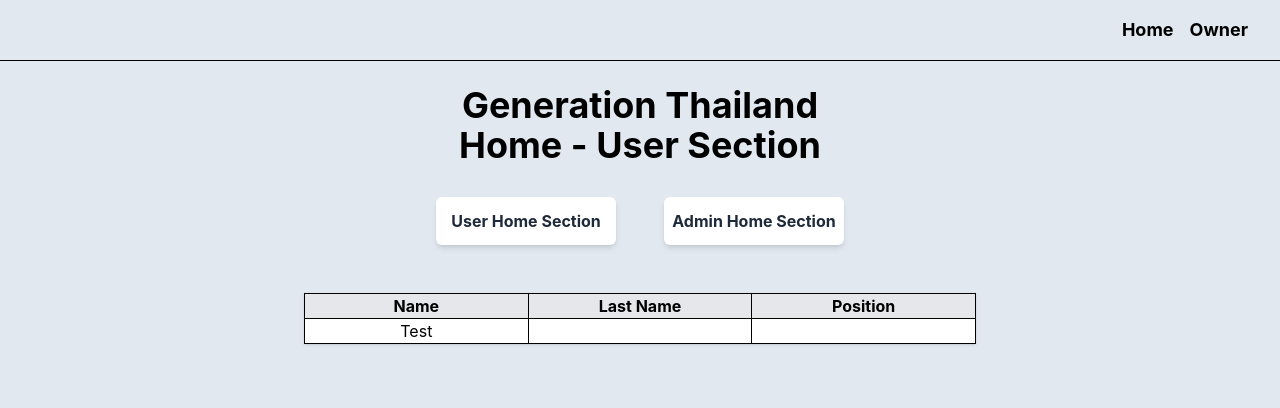
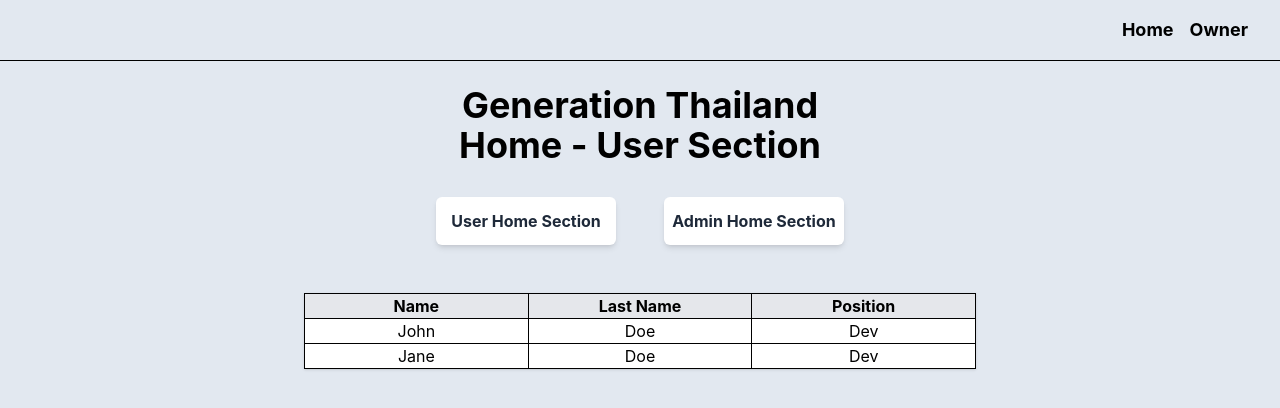
Before and after one commit to saokeems/jsd13-week09-react-assessment, a React (Vite) app: page / in a window 1280 px wide. Both pictures are taken after a click on the button "User Home Section". Shown: the top 408 px of the page. Built offline with nearby package versions, Linux system fonts and the light colour scheme.

Commit message:
add logic add\delete members with mock data

```diff
--- a/src/pages/Home.jsx
+++ b/src/pages/Home.jsx
@@ -2,6 +2,35 @@ import { useState } from "react";
 
 const Home = () => {
   const [section, setSection] = useState("normal");
+  const [members, setMembers] = useState([
+    { id: "1", name: "John", lastName: "Doe", position: "Dev" },
+    { id: "2", name: "Jane", lastName: "Doe", position: "Dev" },
+  ]);
+
+  const [formData, setFormData] = useState({
+    name: "",
+    lastName: "",
+    position: "",
+  });
+
+  const handleCreate = (e) => {
+    e.preventDefault();
+
+    if (!formData.name || !formData.lastName || !formData.position) return;
+
+    const newId = crypto.randomUUID();
+
+    setMembers([...members, { ...formData, id: newId }]);
+    setFormData({
+      name: "",
+      lastName: "",
+      position: "",
+    });
+  };
+
+  const handleDelete = (id) => {
+    setMembers(members.filter((member) => member.id !== id));
+  };
 
   return (
     <div className="w-full px-4">
@@ -36,20 +65,32 @@ const Home = () => {
       {section === "admin" && (
         <div className="w-full mb-8">
           <h2 className="text-xl font-bold mb-4">Create User Here</h2>
-          <form className="flex gap-4 w-full">
+          <form onSubmit={handleCreate} className="flex gap-4 w-full">
             <input
               type="text"
               placeholder="Name"
+              value={formData.name}
+              onChange={(e) =>
+                setFormData({ ...formData, name: e.target.value })
+              }
               className="p-2 rounded-md bg-white flex-1"
             />
             <input
               type="text"
               placeholder="Last Name"
+              value={formData.lastName}
+              onChange={(e) =>
+                setFormData({ ...formData, lastName: e.target.value })
+              }
               className="p-2 rounded-md bg-white flex-1"
             />
             <input
               type="text"
               placeholder="Position"
+              value={formData.position}
+              onChange={(e) =>
+                setFormData({ ...formData, position: e.target.value })
+              }
               className="p-2 rounded-md bg-white flex-1"
             />
             <button
@@ -76,18 +117,29 @@ const Home = () => {
               </tr>
             </thead>
             <tbody>
-              <tr className="border-b">
-                <td className="border-r text-center bg-white">Test</td>
-                <td className="border-r text-center bg-white"></td>
-                <td className="border-r text-center bg-white"></td>
-                {section === "admin" && (
+              {members.map((member) => (
+                <tr key={member.id} className="border-b">
                   <td className="border-r text-center bg-white">
-                    <button className="text-red-600 hover:text-red-700">
-                      Delete
-                    </button>
+                    {member.name}
                   </td>
-                )}
-              </tr>
+                  <td className="border-r text-center bg-white">
+                    {member.lastName}
+                  </td>
+                  <td className="border-r text-center bg-white">
+                    {member.position}
+                  </td>
+                  {section === "admin" && (
+                    <td className="border-r text-center bg-white">
+                      <button
+                        onClick={() => handleDelete(member.id)}
+                        className="text-red-600 hover:text-red-700"
+                      >
+                        Delete
+                      </button>
+                    </td>
+                  )}
+                </tr>
+              ))}
             </tbody>
           </table>
         </div>
```
